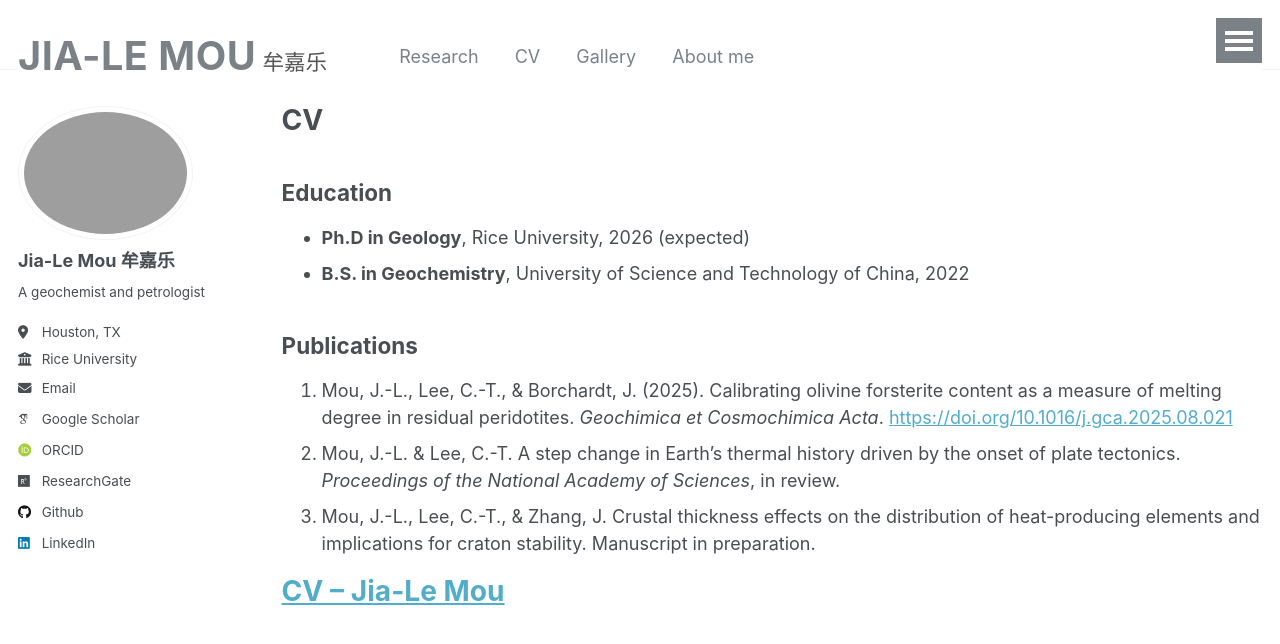
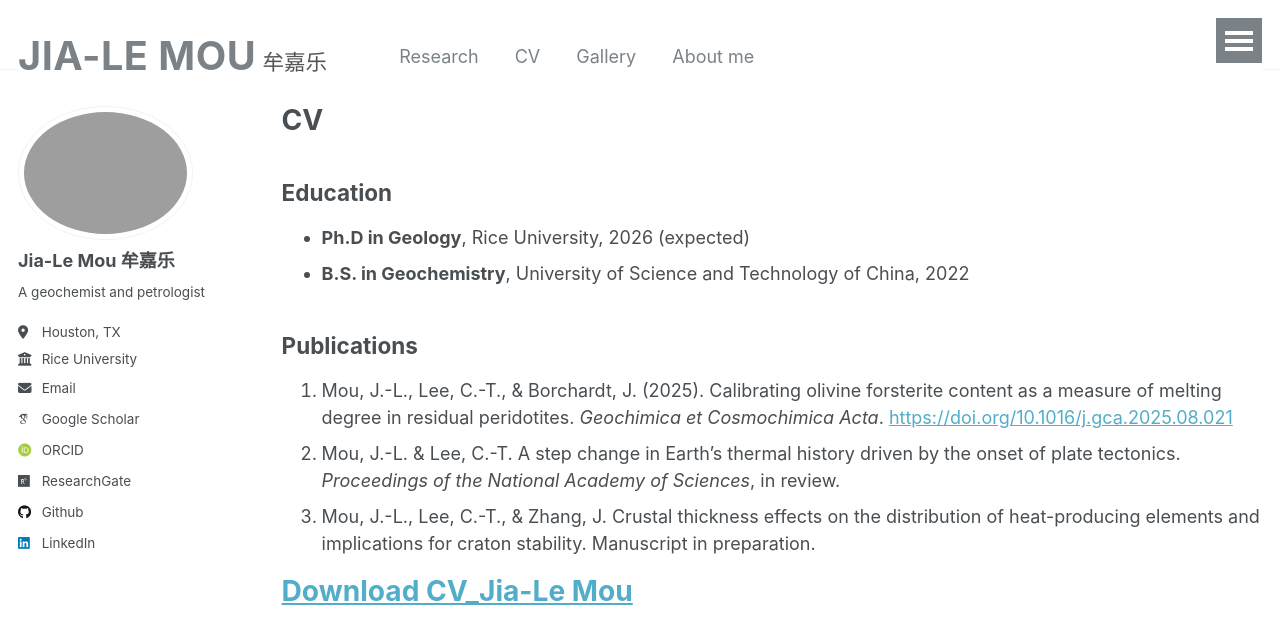
Before and after one commit to Mou-Jia-Le/Mou-Jia-Le.github.io, a Jekyll site: the page built from _pages/cv.md, in a window 1280 px wide and 921 px high, cut to the strip 0-655 px from the top of the window. Shown: the top 644 px of the strip. Built offline with Jekyll 4.4.1, drawn with Linux system fonts in a browser that asks for light colours; some web fonts are replaced.

Commit message:
Update CV link text for clarity

```diff
--- a/_pages/cv.md
+++ b/_pages/cv.md
@@ -19,4 +19,4 @@ redirect_from:
 3. Mou, J.-L., Lee, C.-T., & Zhang, J. Crustal thickness effects on the distribution of heat-producing elements and implications for craton stability. Manuscript in preparation.
 
 
-# [CV – Jia-Le Mou](assets/CV/CV——Jia-Le Mou.pdf){:target="_blank"}
+# [Download CV_Jia-Le Mou](assets/CV/CV——Jia-Le Mou.pdf){:target="_blank"}
```
